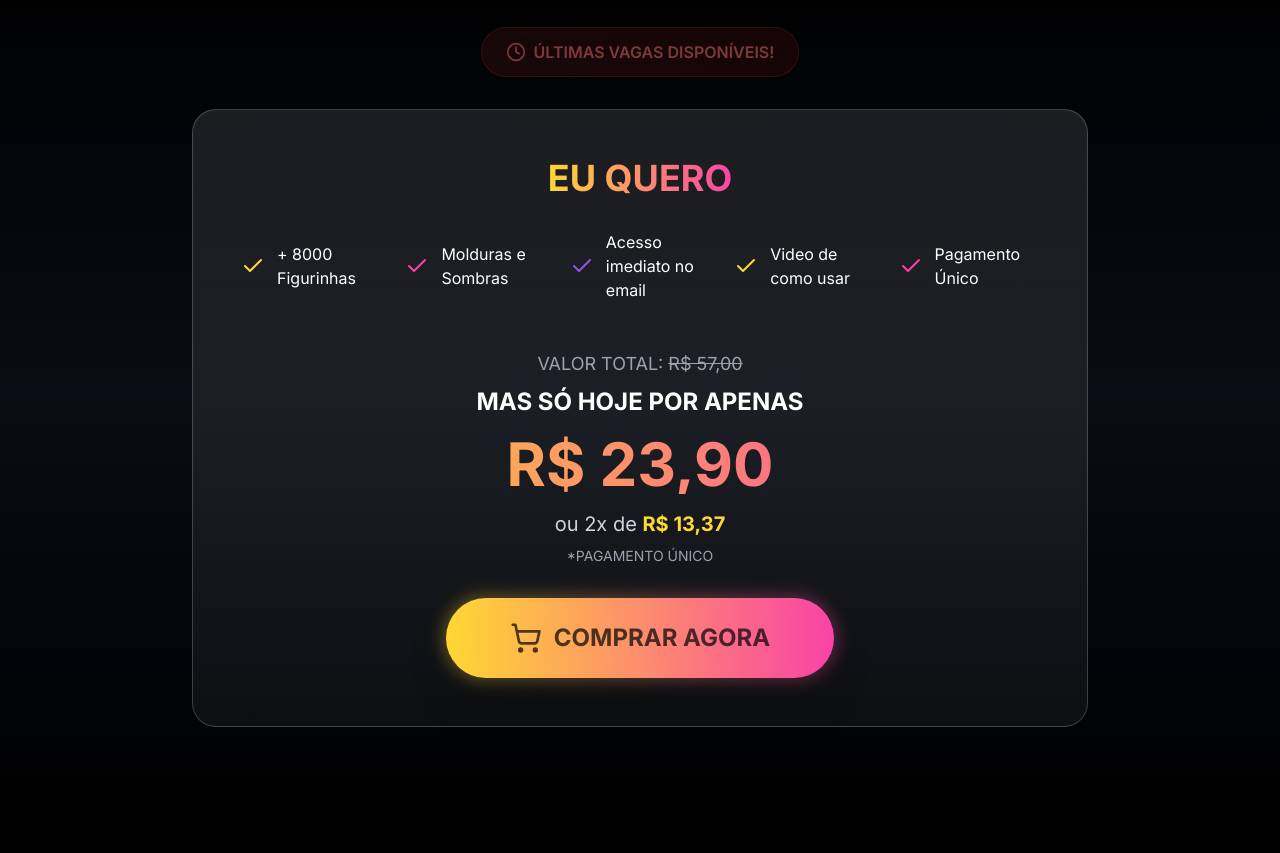
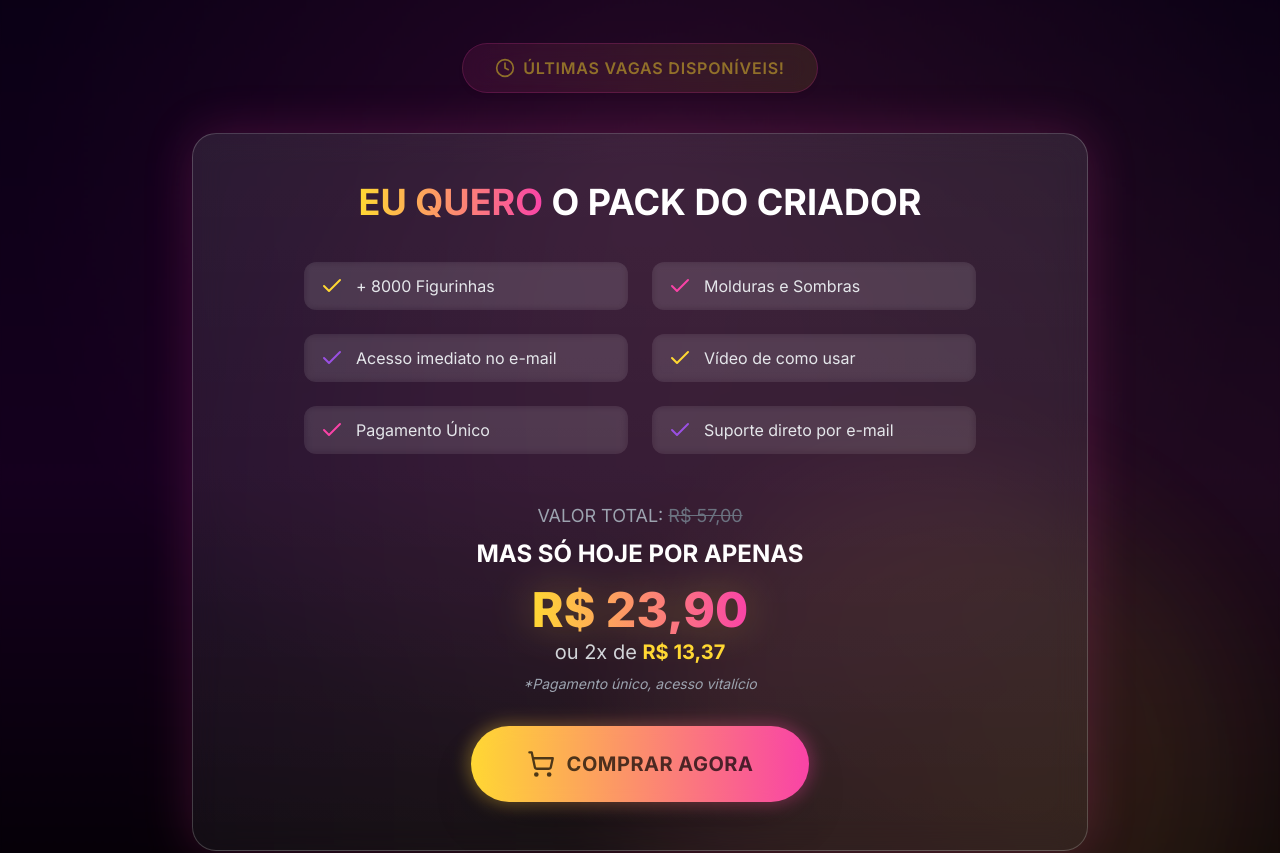
Before and after one commit to Joaorocha07/project-pack, a Next.js app: page / in a window 1280 px wide. Shown: the part 4920-5773 px from the top of the page. Built offline with nearby package versions, Linux system fonts and the light colour scheme.

Commit message:
final CTA ajustado e estilizado

```diff
--- a/components/FinalCTA.tsx
+++ b/components/FinalCTA.tsx
@@ -3,65 +3,107 @@ import { Clock, Check, ShoppingCart } from 'lucide-react'
 
 export default function FinalCTA() {
   return (
-    <section id="offer" className="py-16 px-6 bg-gradient-to-b from-black via-gray-900/50 to-black">
-      <div className="max-w-4xl mx-auto text-center">
-        <div className="mb-8 inline-flex items-center px-6 py-3 bg-gradient-to-r from-red-500/20 to-red-600/20 rounded-full border border-red-500/30 backdrop-blur-sm animate-pulse">
-          <Clock className="text-red-400 mr-2 h-5 w-5" />
-          <span className="text-red-400 font-semibold">ÚLTIMAS VAGAS DISPONÍVEIS!</span>
+    <section
+      id="offer"
+      className="relative py-20 px-6 sm:px-10 bg-gradient-to-b from-[#0a0015] via-[#15001e] to-black overflow-hidden"
+    >
+      {/* 💫 Fundo de destaque com brilho suave */}
+      <div className="absolute inset-0 bg-[radial-gradient(circle_at_50%_20%,rgba(249,67,167,0.1),transparent_60%)]" />
+      <div className="absolute inset-0 bg-[radial-gradient(circle_at_80%_80%,rgba(255,216,51,0.07),transparent_70%)]" />
+      <div className="absolute inset-0 backdrop-blur-[1px]" />
+
+      {/* 🔥 Glow no fundo do card */}
+      <div className="absolute top-1/2 left-1/2 w-[600px] h-[600px] -translate-x-1/2 -translate-y-1/2 bg-gradient-to-tr from-[#f943a7]/10 to-[#ffd833]/10 rounded-full blur-3xl animate-pulse-slow"></div>
+
+      {/* Conteúdo */}
+      <div className="relative z-10 max-w-4xl mx-auto text-center">
+        {/* Badge de urgência */}
+        <div className="mb-10 inline-flex items-center px-8 py-3 bg-gradient-to-r from-[#f943a7]/20 to-[#ffd833]/20 rounded-full border border-[#f943a7]/40 backdrop-blur-md shadow-md animate-pulse">
+          <Clock className="text-[#ffd833] mr-2 h-5 w-5" />
+          <span className="text-[#ffd833] font-semibold uppercase tracking-wider">
+            ÚLTIMAS VAGAS DISPONÍVEIS!
+          </span>
         </div>
 
-        <div className="bg-gradient-to-b from-white/10 to-white/5 border border-white/20 rounded-3xl p-12 mb-8">
-          <h2 className="text-3xl md:text-4xl font-bold mb-8">
+        {/* Card central */}
+        <div className="relative bg-gradient-to-b from-white/10 to-white/5 border border-white/20 rounded-3xl p-10 sm:p-12 shadow-[0_0_50px_rgba(249,67,167,0.2)] backdrop-blur-lg">
+          <h2 className="text-3xl md:text-4xl font-bold mb-10">
             <span className="bg-gradient-to-r from-[#ffd833] to-[#f943a7] bg-clip-text text-transparent">
               EU QUERO
-            </span>
+            </span>{' '}
+            O PACK DO CRIADOR
           </h2>
 
-          <div className="grid md:grid-cols-5 gap-6 mb-12 text-left">
-            <div className="flex items-center">
-              <Check className="text-[#ffd833] mr-3 h-6 w-6 flex-shrink-0" />
-              <span>+ 8000 Figurinhas</span>
-            </div>
-            <div className="flex items-center">
-              <Check className="text-[#f943a7] mr-3 h-6 w-6 flex-shrink-0" />
-              <span>Molduras e Sombras</span>
-            </div>
-            <div className="flex items-center">
-              <Check className="text-[#9a50e2] mr-3 h-6 w-6 flex-shrink-0" />
-              <span>Acesso imediato no email</span>
-            </div>
-            <div className="flex items-center">
-              <Check className="text-[#ffd833] mr-3 h-6 w-6 flex-shrink-0" />
-              <span>Video de como usar</span>
-            </div>
-            <div className="flex items-center">
-              <Check className="text-[#f943a7] mr-3 h-6 w-6 flex-shrink-0" />
-              <span>Pagamento Único</span>
-            </div>
+          {/* Benefícios */}
+          <div className="grid md:grid-cols-2 gap-6 mb-12 text-left max-w-2xl mx-auto">
+            {[
+              ['+ 8000 Figurinhas', '#ffd833'],
+              ['Molduras e Sombras', '#f943a7'],
+              ['Acesso imediato no e-mail', '#9a50e2'],
+              ['Vídeo de como usar', '#ffd833'],
+              ['Pagamento Único', '#f943a7'],
+              ['Suporte direto por e-mail', '#9a50e2'],
+            ].map(([text, color], i) => (
+              <div
+                key={i}
+                className="flex items-center bg-white/5 rounded-xl px-4 py-3 backdrop-blur-sm hover:bg-white/10 transition-colors"
+              >
+                <Check
+                  className="mr-3 h-6 w-6 flex-shrink-0"
+                  style={{ color }}
+                />
+                <span className="text-gray-200">{text}</span>
+              </div>
+            ))}
           </div>
 
+          {/* Preço */}
           <div className="mb-8">
-            <p className="text-gray-400 text-lg mb-2">VALOR TOTAL: <span className="line-through">R$ 57,00</span></p>
-            <p className="text-2xl font-bold mb-4">MAS SÓ HOJE POR APENAS</p>
-            <div className="text-6xl font-bold bg-gradient-to-r from-[#ffd833] to-[#f943a7] bg-clip-text text-transparent mb-4">
-              R$ 23,90
+            <p className="text-gray-400 text-lg mb-2">
+              VALOR TOTAL:{' '}
+              <span className="line-through text-gray-500">R$ 57,00</span>
+            </p>
+            <p className="text-2xl font-bold mb-4 text-white">
+              MAS SÓ HOJE POR APENAS
+            </p>
+            <div className="flex justify-center items-baseline mb-1">
+              <span className="text-5xl font-extrabold bg-gradient-to-r from-[#ffd833] to-[#f943a7] bg-clip-text text-transparent drop-shadow-[0_0_20px_rgba(255,216,51,0.3)] whitespace-nowrap">
+                R$ 23,90
+              </span>
             </div>
-            <p className="text-xl text-gray-300">ou 2x de <span className="text-[#ffd833] font-bold">R$ 13,37</span></p>
-            <p className="text-sm text-gray-400 mt-2">*PAGAMENTO ÚNICO</p>
+            <p className="text-xl text-gray-300">
+              ou 2x de{' '}
+              <span className="text-[#ffd833] font-bold">R$ 13,37</span>
+            </p>
+            <p className="text-sm text-gray-400 mt-2 italic">
+              *Pagamento único, acesso vitalício
+            </p>
           </div>
 
-          <div className="relative inline-flex w-full sm:w-auto">
+          {/* Botão principal */}
+          <div className="relative inline-flex w-full sm:w-auto justify-center">
             <a
               href="https://pay.cakto.com.br/wjzbfzc_596335"
               target="_blank"
               rel="noopener noreferrer"
-              className="group relative inline-flex w-full sm:w-auto items-center justify-center px-6 sm:px-10 md:px-16 py-4 sm:py-5 md:py-6 text-lg sm:text-xl md:text-2xl font-bold text-black bg-gradient-to-r from-[#ffd833] to-[#f943a7] rounded-full transition-all duration-300 shadow-2xl hover:scale-[1.03] hover:shadow-[#ffd833]/50 focus:outline-none focus-visible:ring-4 focus-visible:ring-[#ffd833]/40"
+              className="group flex items-center justify-center gap-2 sm:gap-3 px-6 py-4 sm:px-10 sm:py-5 md:px-14 md:py-6
+                        text-base sm:text-lg md:text-xl font-bold text-black
+                        bg-gradient-to-r from-[#ffd833] to-[#f943a7]
+                        rounded-full transition-transform duration-300
+                        hover:scale-105 shadow-2xl hover:shadow-[#ffd833]/50 focus:outline-none"
             >
-              <ShoppingCart className="mr-2.5 sm:mr-3 h-6 w-6 sm:h-7 sm:w-7 md:h-8 md:w-8 flex-shrink-0 group-hover:motion-safe:animate-pulse" />
-              <span>COMPRAR AGORA</span>
-              <div className="pointer-events-none absolute -inset-1 bg-gradient-to-r from-[#ffd833] to-[#f943a7] rounded-full blur opacity-30 group-hover:opacity-50 transition-opacity" />
+              <ShoppingCart className="h-5 w-5 sm:h-6 sm:w-6 md:h-7 md:w-7 flex-shrink-0 group-hover:animate-pulse" />
+              <span className="whitespace-nowrap tracking-wide">COMPRAR AGORA</span>
+              <div className="absolute -inset-1 bg-gradient-to-r from-[#ffd833] to-[#f943a7] rounded-full blur opacity-30 group-hover:opacity-50 transition-opacity"></div>
             </a>
           </div>
+        </div>
+
+        {/* Garantia e segurança */}
+        <div className="mt-10 text-gray-400 text-sm flex flex-col sm:flex-row items-center justify-center gap-4">
+          <p>✔ Compra 100% segura e criptografada</p>
+          <span className="hidden sm:inline-block">•</span>
+          <p>📩 Entrega automática no e-mail após pagamento</p>
         </div>
       </div>
     </section>
```
